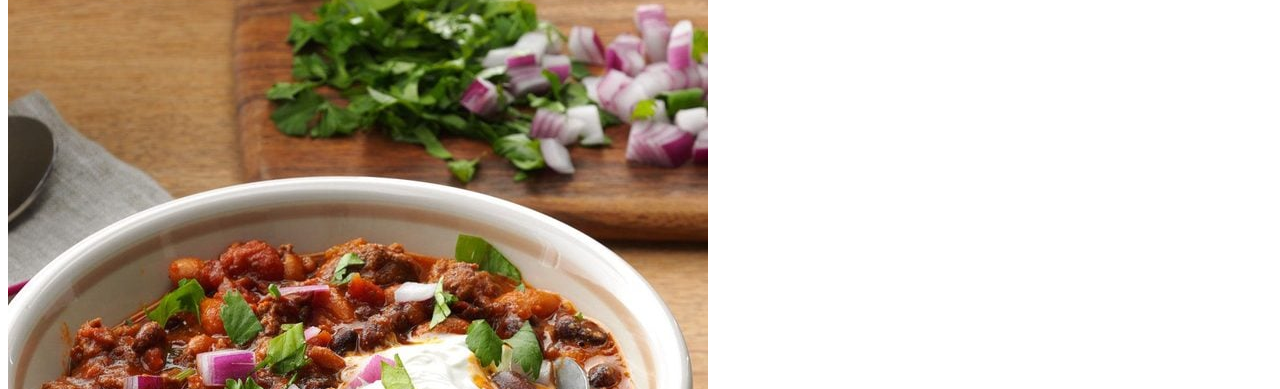
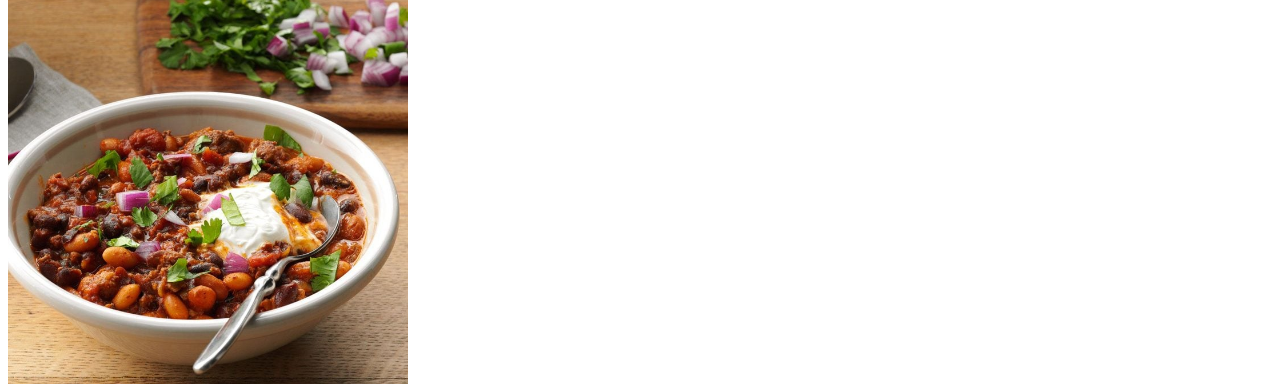
Before and after one commit to owenkremer/odin-recipes, a plain HTML site: page recipes/chili.html in a window 1280 px wide. Shown: the part 92-481 px from the top of the page. Drawn offline with Linux system fonts and the light colour scheme.

Commit message:
Add style sheet reference to html

```diff
--- a/recipes/chili.html
+++ b/recipes/chili.html
@@ -4,6 +4,7 @@
     <meta charset="UTF-8">
     <meta http-equiv="X-UA-Compatible" content="IE=edge">
     <meta name="viewport" content="width=device-width, initial-scale=1.0">
+    <link rel="stylesheet" href="../style.css">
     <title>Chili</title>
 </head>
 <body>
```
Also changed, not shown: index.html (+2 -1 lines), recipes/french-toast.html (+1 -0 lines), recipes/ground-turkey-pasta.html (+1 -0 lines).
